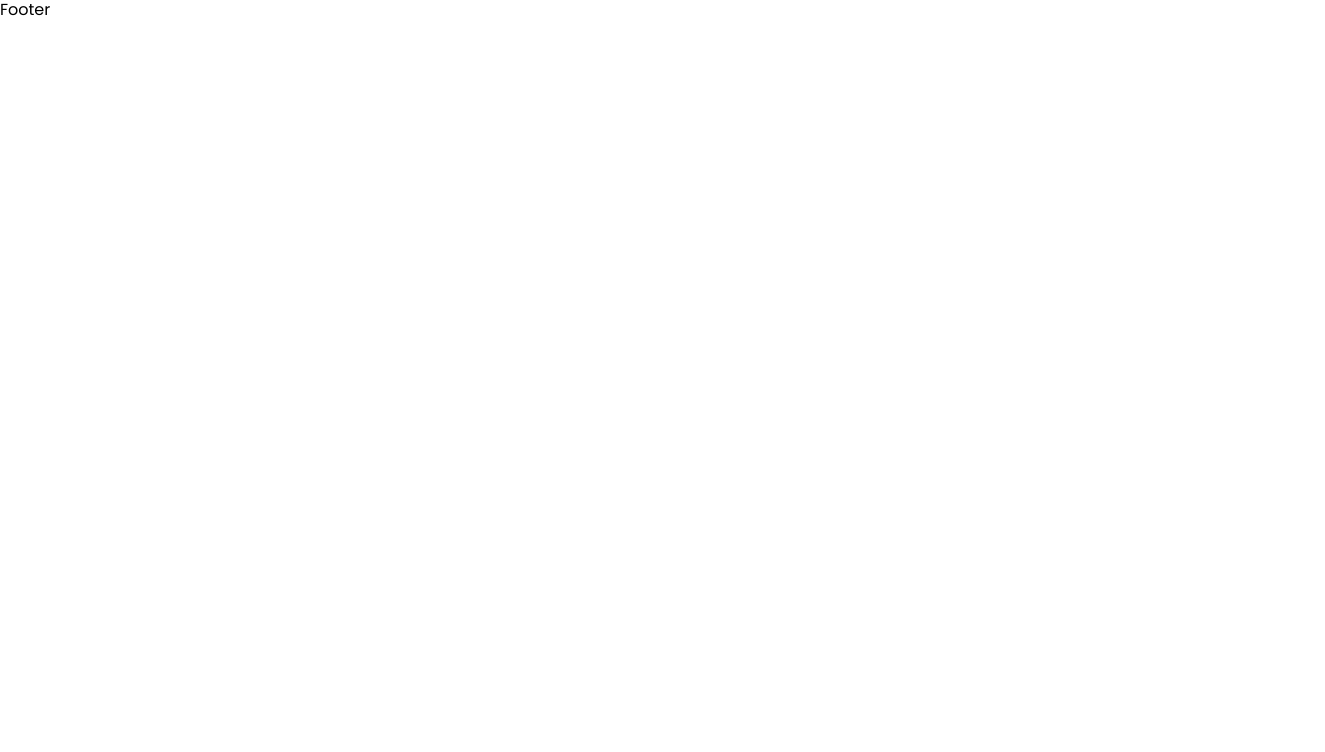
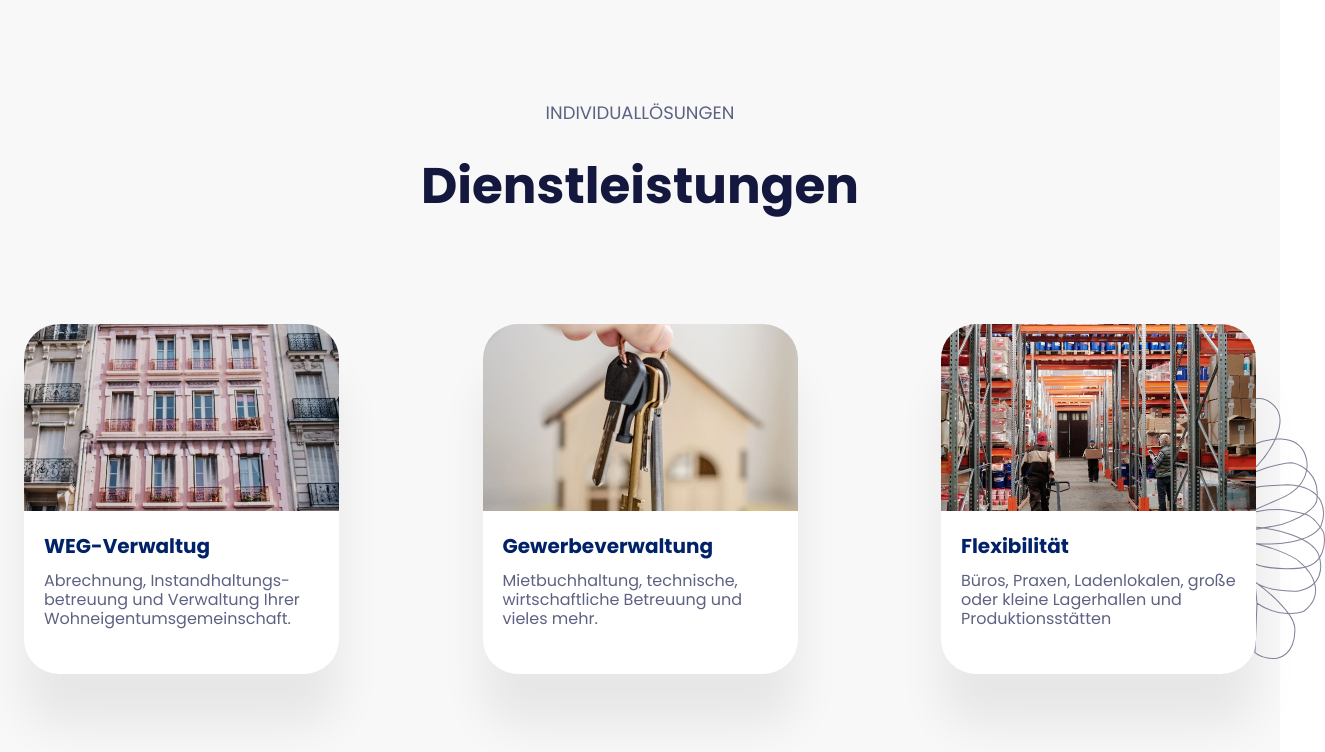
Before and after one commit to Oguzzsancaktar/hausverwalter, a Next.js app: page / in a window 1280 px wide. Shown: the part 1688-2440 px from the top of the page, 1325 px wide, since content can reach past the window. Before the commit the page ends 1710 px from the top, so only its background shows below. Built offline with nearby package versions, Linux system fonts and the light colour scheme.

Commit message:
Feature View Completed;

```diff
--- a/src/app/page.tsx
+++ b/src/app/page.tsx
@@ -2,12 +2,14 @@ import dynamic from 'next/dynamic'
 
 const WelcomeView = dynamic(() => import('../views/home/WelcomeView'), { ssr: false })
 const FeaturesView = dynamic(() => import('../views/home/FeaturesView'), { ssr: false })
+const ServicesView = dynamic(() => import('../views/home/ServicesView'), { ssr: false })
 
 export default function Home() {
   return (
     <main>
       <WelcomeView />
       <FeaturesView />
+      <ServicesView />
     </main>
   )
 }
--- a/src/constants/assetPaths.ts
+++ b/src/constants/assetPaths.ts
@@ -1,3 +1,11 @@
 export const LogoHausverwalter = require('../../public/assets/images/shared/logo-hauseverwalter.svg')
-export const HomeIllustration = require('../../public/assets/images/shared/illustration-home.svg')
-export const PlusMaterial = require('../../public/assets/images/shared/material-background-plus.svg')
+export const IllustrationHome = require('../../public/assets/images/shared/illustration-home.svg')
+export const MaterialPlus = require('../../public/assets/images/shared/material-background-plus.svg')
+export const MaterialWavedLine = require('../../public/assets/images/shared/material-waved-line.svg')
+
+export const ServiceAdministration = require('../../public/assets/images/services/service-administration-image.png')
+export const ServiceBroker = require('../../public/assets/images/services/service-broker-image.png')
+export const ServiceCommercialAdministration = require('../../public/assets/images/services/service-commercialAdministrations-image.png')
+export const ServiceConcierge = require('../../public/assets/images/services/service-concierge-image.png')
+export const ServiceRentalManagement = require('../../public/assets/images/services/service-rentalManagement-image.png')
+export const ServiceSpecialPropertyManagement = require('../../public/assets/images/services/service-specialPropertyManagement-image.png')
--- a/src/constants/textStyles.ts
+++ b/src/constants/textStyles.ts
@@ -3,6 +3,11 @@ import { CSSProperties } from 'react'
 export const text16Medium: CSSProperties = {
   fontSize: '16px',
   lineHeight: '26px',
+  fontWeight: 'normal',
+}
+export const text16Medium19: CSSProperties = {
+  fontSize: '16px',
+  lineHeight: '19px',
   fontWeight: 'normal',
 }
 
--- a/src/views/home/FeaturesView.tsx
+++ b/src/views/home/FeaturesView.tsx
@@ -1,7 +1,7 @@
 'use client'
 
 import React from 'react'
-import { PlusMaterial, colorPalette, svgIcons, text16Medium, text17Medium, text18Medium, text20Bold, text50Bold, text72Bold } from '@/constants'
+import { MaterialPlus, colorPalette, svgIcons, text16Medium, text17Medium, text18Medium, text20Bold, text50Bold, text72Bold } from '@/constants'
 import { Box, Button, Card, CardActionArea, CardContent, CardMedia, Container, Grid, Typography, colors } from '@mui/material'
 import Image from 'next/image'
 import { map } from 'lodash'
@@ -13,17 +13,17 @@ const FeaturesData = [
     descriptiom: 'Finden Sie schnell und unkompliziert lokale Hausverwalter, ohne aufwendige Recherchen oder persönliche Treffen.',
   },
   {
-    icon: svgIcons.clockUp,
+    icon: svgIcons.documentCheck,
     title: 'Transparenz',
     descriptiom: 'Alle angebotenen Dienstleistungen und Preise werden transparent dargestellt, so dass Sie immer den Überblick behalten.',
   },
   {
-    icon: svgIcons.clockUp,
+    icon: svgIcons.peoples,
     title: 'Flexibilität',
     descriptiom: 'Bevor Sie eine Firma beauftragen, haben Sie die Möglichkeit, unsere Partner kennenzulernen. Finden Sie den passenden Experte für Ihren Job.',
   },
   {
-    icon: svgIcons.clockUp,
+    icon: svgIcons.verified,
     title: 'Qualitätssicherung',
     descriptiom: 'Wir arbeiten mit qualifizierten und zertifizierten Hausverwaltern zusammen, um Ihnen die bestmögliche Qualität zu garantieren.',
   },
@@ -64,7 +64,7 @@ const FeaturesView = () => {
             Ihre <span style={{ color: colorPalette.blue }}> Vorteile </span> Im Überblick
           </Typography>
         </Box>
-        <Image src={PlusMaterial} alt="Home Illustration" width={150} height={170} className="absolute right-0" />
+        <Image src={MaterialPlus} alt="Home Illustration" width={150} height={170} className="absolute right-0" />
 
         <Grid container className="d-flex flex-row justify-between " width={'100%'} height={'400px'}>
           {map(FeaturesData, (item, index) => (
--- /dev/null
+++ b/src/views/home/ServicesView.tsx
@@ -0,0 +1,132 @@
+'use client'
+
+import React from 'react'
+import {
+  MaterialPlus,
+  MaterialWavedLine,
+  ServiceAdministration,
+  ServiceBroker,
+  ServiceCommercialAdministration,
+  ServiceConcierge,
+  ServiceRentalManagement,
+  ServiceSpecialPropertyManagement,
+  colorPalette,
+  svgIcons,
+  text16Medium,
+  text16Medium19,
+  text17Medium,
+  text18Medium,
+  text20Bold,
+  text50Bold,
+  text72Bold,
+} from '@/constants'
+import { Box, Button, Card, CardActionArea, CardContent, CardMedia, Container, Grid, Typography, colors } from '@mui/material'
+import Image from 'next/image'
+import { map } from 'lodash'
+
+const ServicesData = [
+  {
+    image: ServiceAdministration,
+    title: 'WEG-Verwaltug',
+    descriptiom: 'Abrechnung, Instandhaltungs­-betreuung und Verwaltung Ihrer Wohneigentums­gemeinschaft.',
+  },
+  {
+    image: ServiceBroker,
+    title: 'Gewerbeverwaltung',
+    descriptiom: 'Mietbuchhaltung, technische, wirtschaftliche Betreuung und vieles mehr.',
+  },
+  {
+    image: ServiceCommercialAdministration,
+    title: 'Flexibilität',
+    descriptiom: 'Büros, Praxen, Ladenlokalen, große oder kleine Lagerhallen und Produktionsstätten',
+  },
+  {
+    image: ServiceConcierge,
+    title: 'Hausmeister-Service',
+    descriptiom: 'Instandhaltung und Pflege, sowie Koordination von Handwerkern und Dienstleistern',
+  },
+  {
+    image: ServiceRentalManagement,
+    title: 'Makler-Service',
+    descriptiom: 'Vermittlung von Immobilien, Beratung bei An- und Verkauf sowie Wertermittlung.',
+  },
+  {
+    image: ServiceSpecialPropertyManagement,
+    title: 'Sondereigentums-verwaltung',
+    descriptiom: 'Vermietung, Durchführung und Abwicklung von Mietverhältnissen einer Eigentumswohnung',
+  },
+]
+
+const ServicesView = () => {
+  return (
+    <div className="min-h-screen min-w-screen bg-white1  bg-cover bg-center flex flex-row items-center justify-start">
+      <Container maxWidth="lg" className="flex flex-col h-auto justify-between items-center relative" style={{ display: 'flex' }}>
+        <Box className="flex flex-col h-auto w-auto justify-center items-center mx-auto py-[100px]">
+          <Typography
+            variant="h5"
+            component={'h5'}
+            noWrap
+            sx={{
+              ...text18Medium,
+              flexGrow: 1,
+              marginBottom: '20px',
+              color: colorPalette.purple3,
+              textDecoration: 'none',
+              textTransform: 'uppercase',
+              textAlign: 'center',
+            }}
+          >
+            INDIVIDUALLÖSUNGEN
+          </Typography>
+
+          <Typography
+            variant="h3"
+            component="p"
+            sx={{
+              ...text50Bold,
+              flexGrow: 1,
+              color: colorPalette.purple,
+              textAlign: 'center',
+            }}
+          >
+            Dienstleistungen
+          </Typography>
+        </Box>
+        <Image src={MaterialWavedLine} alt="Home Illustration" width={100} height={260} className="absolute right-[-45px] top-[400px]" />
+
+        <Grid container gap={10} className="d-flex flex-row justify-between " width={'100%'}>
+          {map(ServicesData, (item, index) => (
+            <Grid item height={'350px'} className="relative group">
+              <Card
+                className="z-20 p-0"
+                sx={{
+                  padding: 0,
+                  position: 'relative',
+                  maxWidth: 315,
+                  height: '100%',
+                  borderRadius: '35px',
+                  backgroundColor: colorPalette.white,
+                  boxShadow: '0px 52px 46px #00000012;',
+                }}
+              >
+                <CardContent className="h-full d-flex items-center justify-between !p-0">
+                  <Image height={190} src={item.image} alt={item.title} className="mx-auto " />
+                  <Box className="p-[20px]">
+                    <Typography className="!mb-[10px]" gutterBottom variant="h5" color={colorPalette.blueDark} component="div" textAlign={'start'} style={text20Bold}>
+                      {item.title}
+                    </Typography>
+                    <Typography variant="body2" color={colorPalette.purple3} textAlign={'start'} style={text16Medium19}>
+                      {item.descriptiom}
+                    </Typography>
+                  </Box>
+                </CardContent>
+              </Card>
+            </Grid>
+          ))}
+        </Grid>
+      </Container>
+    </div>
+  )
+}
+
+export default ServicesView
--- a/src/views/home/WelcomeView.tsx
+++ b/src/views/home/WelcomeView.tsx
@@ -1,7 +1,7 @@
 'use client'
 
 import React from 'react'
-import { HomeIllustration, colorPalette, text17Medium, text18Medium, text20Bold, text72Bold } from '@/constants'
+import { IllustrationHome, colorPalette, text17Medium, text18Medium, text20Bold, text72Bold } from '@/constants'
 import { Box, Button, Container, Typography } from '@mui/material'
 import Image from 'next/image'
 
@@ -74,7 +74,7 @@ const WelcomeView = () => {
         </Box>
 
         <Box>
-          <Image src={HomeIllustration} alt="Home Illustration" />
+          <Image src={IllustrationHome} alt="Home Illustration" />
         </Box>
       </Container>
     </div>
--- a/src/views/home/index.ts
+++ b/src/views/home/index.ts
@@ -1,2 +1,3 @@
 export { default as WelcomeView } from './WelcomeView'
 export { default as FeaturesView } from './FeaturesView'
+export { default as ServicesView } from './ServicesView'
```
Also changed, not shown: public/assets/images/shared/material-waved-line.svg (renamed from public/assets/images/shared/material-wawed-line.svg).
